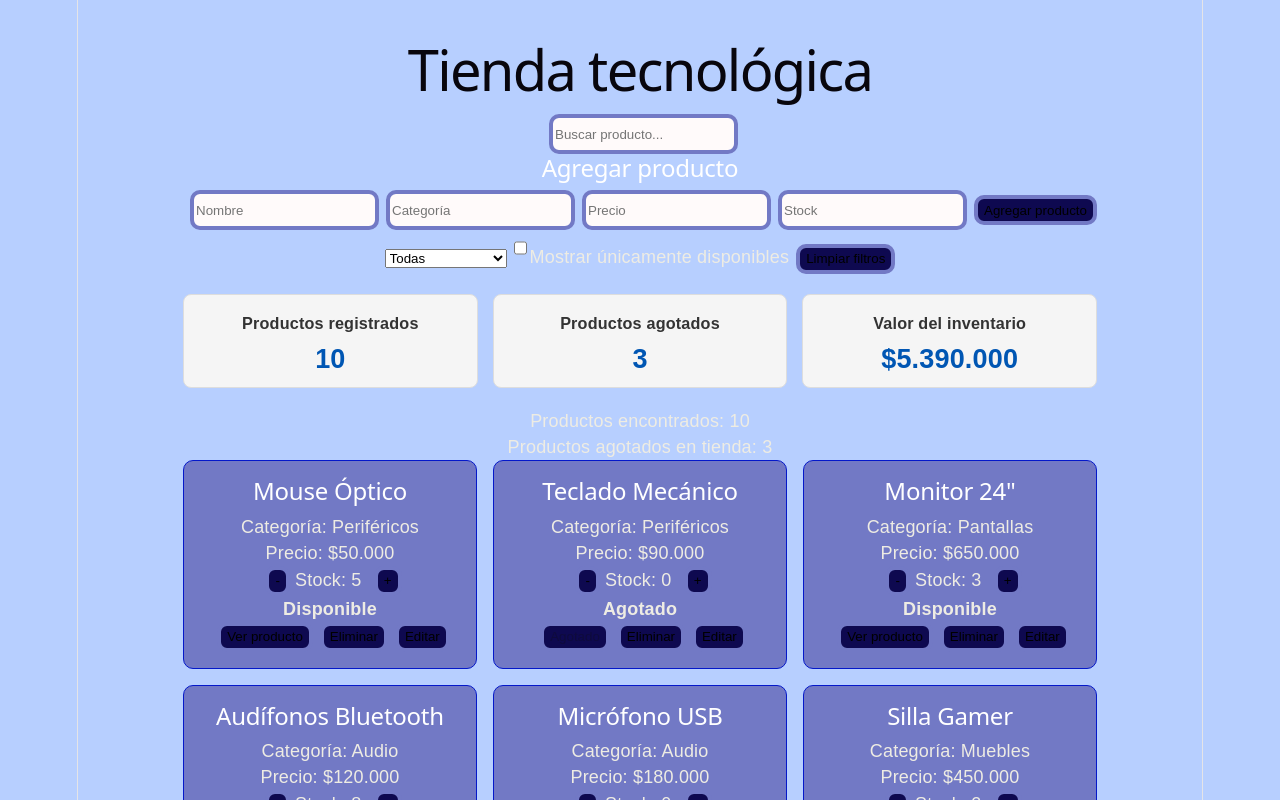
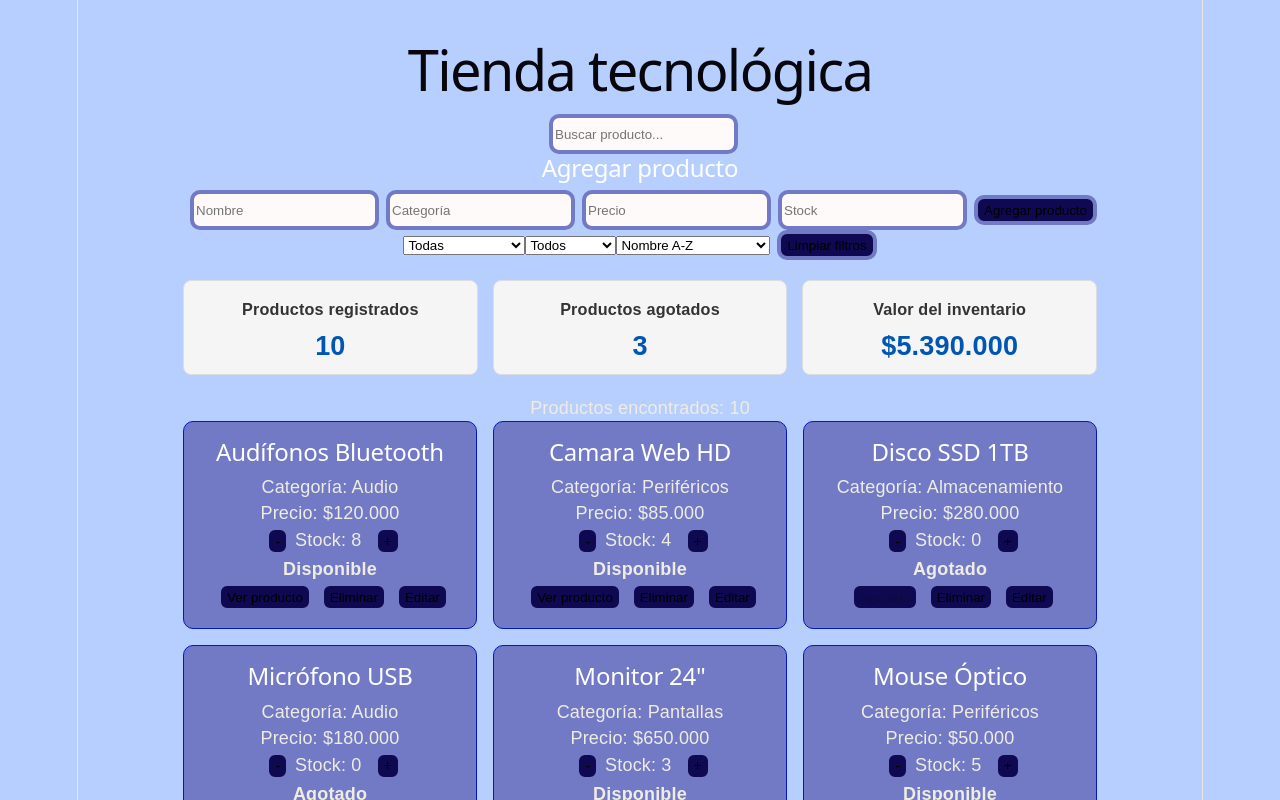
Before and after one commit to JulianR323/Reactjavaescri, a React (Vite) app in the folder tienda-react/: page / in a window 1280 px wide. Shown: the top 800 px of the page. Built offline with nearby package versions, Linux system fonts and the light colour scheme.

Commit message:
Mision 6

```diff
--- a/tienda-react/src/App.jsx
+++ b/tienda-react/src/App.jsx
@@ -1,12 +1,10 @@
 import { useState, useEffect } from "react";
 import ProductoCard from "./components/ProductCard";
-import { productos } from "./data/productos";
 import "./App.css";
 import { productos as productosIniciales } from "./data/productos";
 import FormularioProducto from "./components/FormularioProducto";
 
 function App() {
-  const [productoEditando, setProductoEditando] = useState(null);
   const obtenerProductosIniciales = () => {
 
   const guardados =
@@ -22,7 +20,8 @@
   useState(obtenerProductosIniciales);
   const [busqueda, setBusqueda] = useState("");
   const [categoria, setCategoria] = useState("Todas");
-  const [soloDisponibles, setSoloDisponibles] = useState(false);
+  const [estado, setEstado] = useState("Todos");
+  const [orden, setOrden] = useState("nombre");
   useEffect(() => {
 
   localStorage.setItem(
@@ -40,12 +39,41 @@
   const coincideNombre = producto.nombre
     .toLowerCase()
     .includes(busqueda.toLowerCase());
+
   const coincideCategoria =
     categoria === "Todas" || producto.categoria === categoria;
-    const coincideStock = !soloDisponibles || producto.stock > 0;
 
-    return coincideNombre && coincideCategoria && coincideStock;
+  const coincideEstado =
+    estado === "Todos" ||
+    (estado === "Disponibles" && producto.stock > 0) ||
+    (estado === "Agotados" && producto.stock === 0);
+
+  return coincideNombre && coincideCategoria && coincideEstado;
 });
+const productosOrdenados = [...productosFiltrados].sort((a, b) => {
+  if (orden === "nombre") {
+    return a.nombre.localeCompare(b.nombre);
+  }
+
+  if (orden === "precioMenor") {
+    return a.precio - b.precio;
+  }
+
+  if (orden === "precioMayor") {
+    return b.precio - a.precio;
+  }
+
+  if (orden === "stockMenor") {
+    return a.stock - b.stock;
+  }
+
+  if (orden === "stockMayor") {
+    return b.stock - a.stock;
+  }
+
+  return 0;
+});
+
 
 const totalRegistrados = productos.length;
 
@@ -60,7 +88,8 @@
 const limpiarFiltros = () => {
   setBusqueda("");
   setCategoria("Todas");
-    setSoloDisponibles(false);
+  setEstado("Todos");
+  setOrden("nombre");
 };
   const agregarProducto = (nuevoProducto) => {
 setProductos([
@@ -83,8 +112,6 @@
   return (
     <main className="contenedor">
       <h1>Tienda tecnológica</h1>
-
-      {}
       <div className="filtros">
         <input
           type="text"
@@ -108,14 +135,24 @@
           <option value="Almacenamiento">Almacenamiento</option>
         </select>
 
-        <label>
-          <input
-            type="checkbox"
-            checked={soloDisponibles}
-            onChange={(evento) => setSoloDisponibles(evento.target.checked)}
-          />
-          Mostrar únicamente disponibles
-        </label>
+<select
+  value={estado}
+  onChange={(evento) => setEstado(evento.target.value)}
+>
+  <option value="Todos">Todos</option>
+  <option value="Disponibles">Disponibles</option>
+  <option value="Agotados">Agotados</option>
+</select>
+<select
+  value={orden}
+  onChange={(evento) => setOrden(evento.target.value)}
+>
+  <option value="nombre">Nombre A-Z</option>
+  <option value="precioMenor">Precio menor a mayor</option>
+  <option value="precioMayor">Precio mayor a menor</option>
+  <option value="stockMenor">Stock menor a mayor</option>
+  <option value="stockMayor">Stock mayor a menor</option>
+</select>
 
         <button onClick={limpiarFiltros}>Limpiar filtros</button>
       </div>
@@ -135,16 +172,12 @@
         <p>${valorInventario.toLocaleString("es-CO")}</p>
       </div>
     </div>
-      {}
       <p>Productos encontrados: {productosFiltrados.length}</p>
-      <p>Productos agotados en tienda: {productosAgotados}</p>
-
-      {}
       {productosFiltrados.length === 0 ? (
         <p>No se encontraron productos.</p>
       ) : (
         <section className="productos">
-  {productosFiltrados.map((producto) => (
+  {productosOrdenados.map((producto) => (
     <ProductoCard
       key={producto.id}
       producto={producto}
```
Lines whose indentation alone changed are shown as unchanged.
